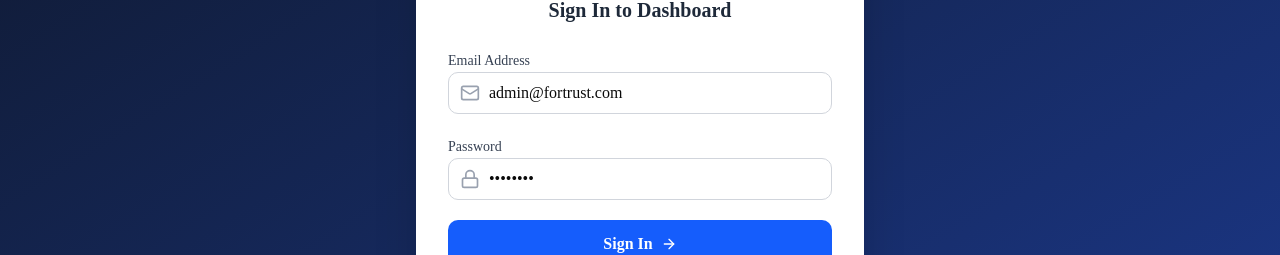
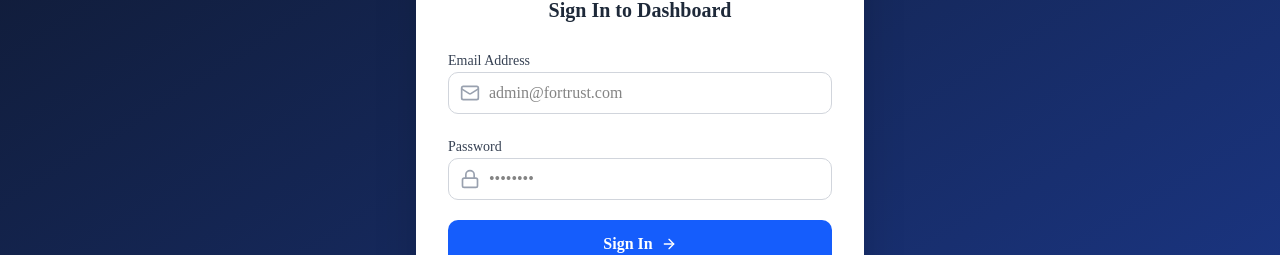
Before and after one commit to joshuamoshee/Fortrust_ado, a Next.js app in the folder fortrust-frontend/: page / in a window 1280 px wide. Shown: the part 302-557 px from the top of the page. Built offline with nearby package versions, Linux system fonts and the light colour scheme.

Commit message:
Security fix: Removed hardcoded login credentials

```diff
--- a/fortrust-frontend/src/app/page.tsx
+++ b/fortrust-frontend/src/app/page.tsx
@@ -6,8 +6,8 @@ import { Lock, Mail, ArrowRight } from "lucide-react";
 
 export default function LoginPage() {
   const router = useRouter();
-  const [email, setEmail] = useState("admin@fortrust.com");
-  const [password, setPassword] = useState("admin123");
+  const [email, setEmail] = useState("");
+  const [password, setPassword] = useState("");
   const [error, setError] = useState("");
   const [isLoading, setIsLoading] = useState(false);
 
```
